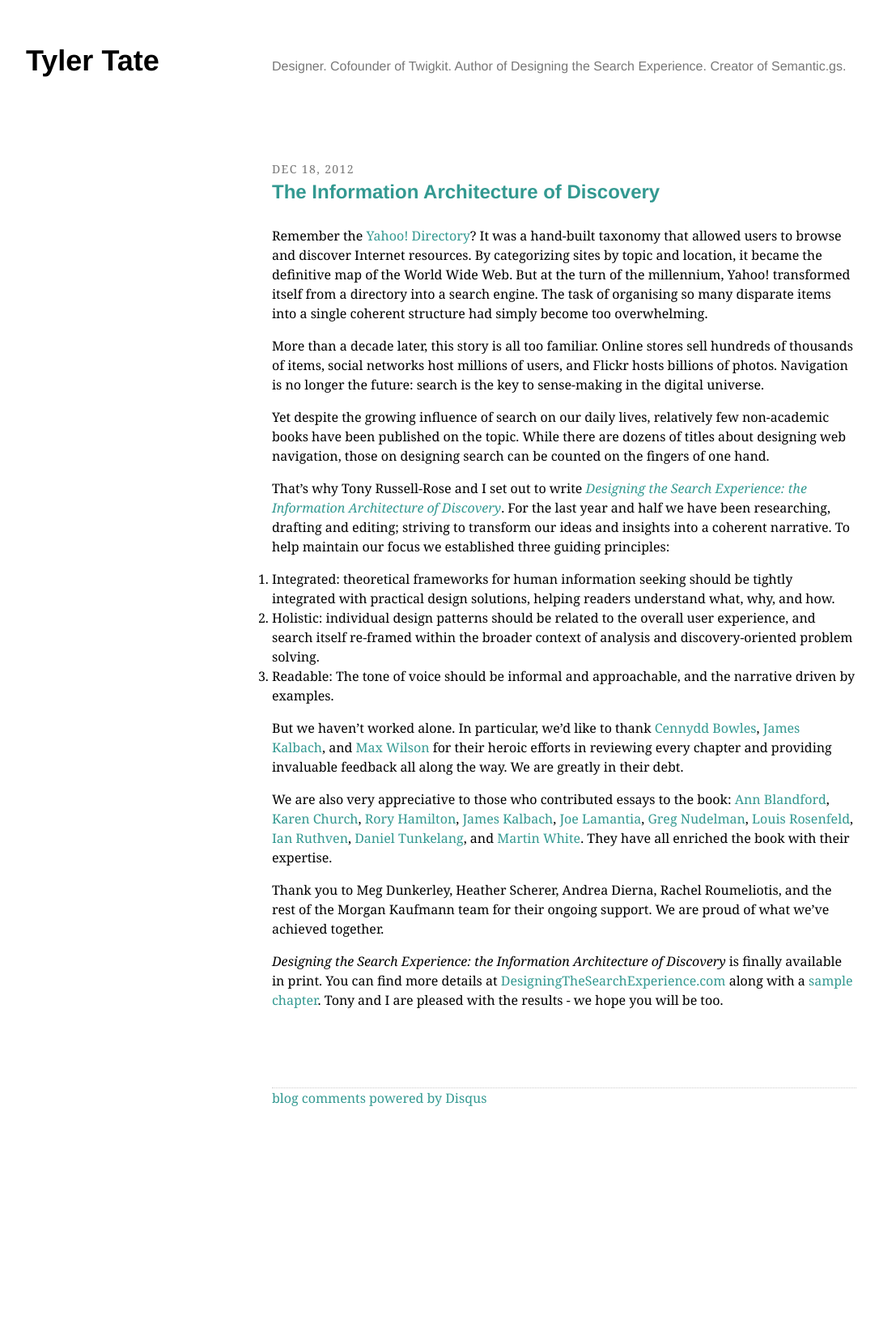
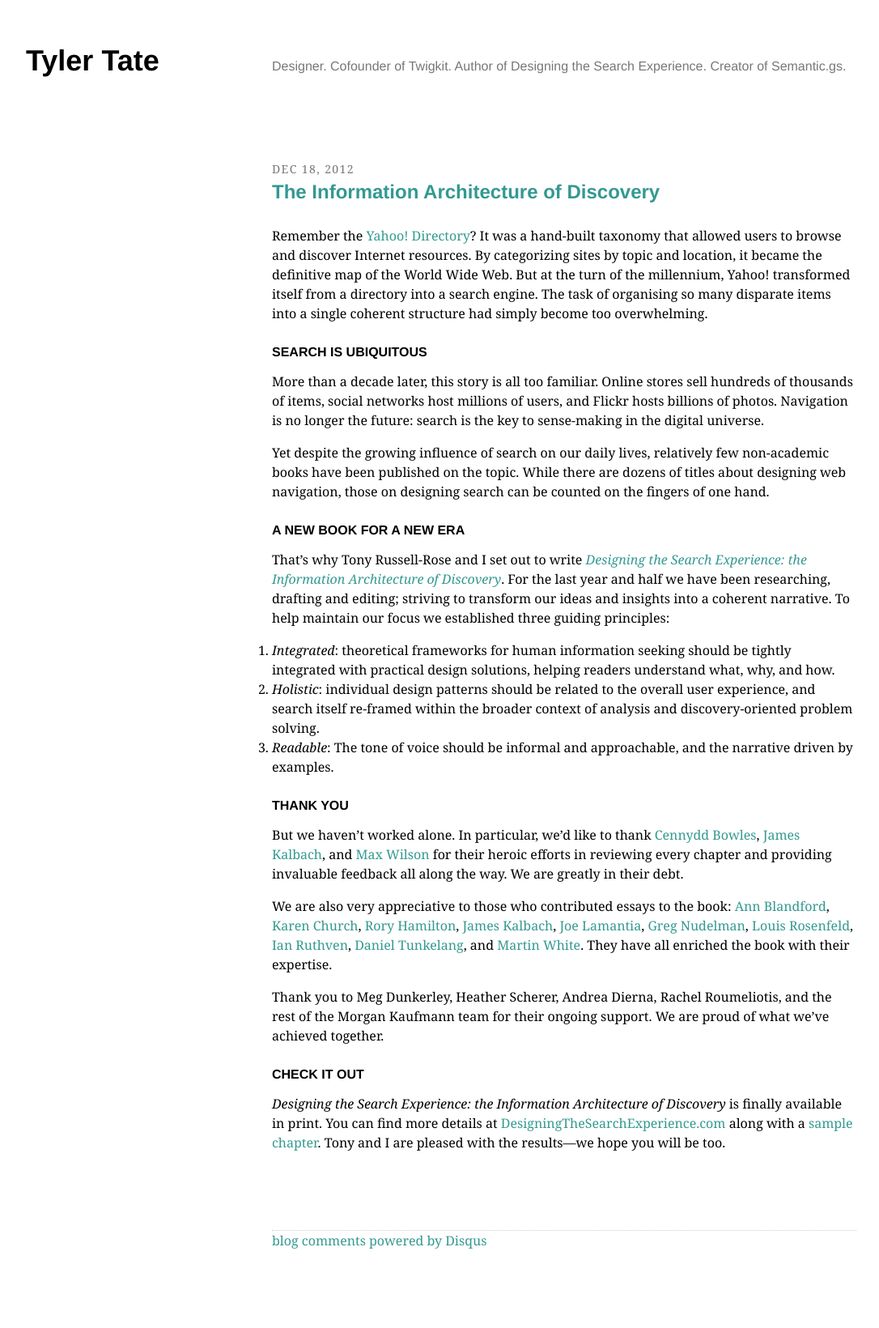
Before and after one commit to SeriouslyInc/tylertate, a Jekyll site: the page built from blog/_posts/2012-12-18-information-architecture-of-discovery.markdown, in a window 1280 px wide. Shown: the whole page at 81% size, without its empty margins (19-1105 px from the left). Built offline with Jekyll 4.4.1, drawn with Linux system fonts in a browser that asks for light colours; comment, search, counter and statistics services are not loaded; before the commit the page ends 1464 px from its top, so only the background shows below that.

Commit message:
Adding headings.

```diff
--- a/blog/_posts/2012-12-18-information-architecture-of-discovery.markdown
+++ b/blog/_posts/2012-12-18-information-architecture-of-discovery.markdown
@@ -6,20 +6,24 @@ snippet: "Despite the growing influence of search on our daily lives, relatively
 
 Remember the [Yahoo! Directory](http://dir.yahoo.com)? It was a hand-built taxonomy that allowed users to browse and discover Internet resources. By categorizing sites by topic and location, it became the definitive map of the World Wide Web. But at the turn of the millennium, Yahoo! transformed itself from a directory into a search engine. The task of organising so many disparate items into a single coherent structure had simply become too overwhelming.
 
+###Search is ubiquitous
 More than a decade later, this story is all too familiar. Online stores sell hundreds of thousands of items, social networks host millions of users, and Flickr hosts billions of photos. Navigation is no longer the future: search is the key to sense-making in the digital universe.
 
 Yet despite the growing influence of search on our daily lives, relatively few non-academic books have been published on the topic. While there are dozens of titles about designing web navigation, those on designing search can be counted on the fingers of one hand.
 
+###A new book for a new era
 That’s why Tony Russell-Rose and I set out to write _[Designing the Search Experience: the Information Architecture of Discovery](http://designingthesearchexperience.com)_. For the last year and half we have been researching, drafting and editing; striving to transform our ideas and insights into a coherent narrative. To help maintain our focus we established three guiding principles:
 
-1. Integrated: theoretical frameworks for human information seeking should be tightly integrated with practical design solutions, helping readers understand what, why, and how.
-2. Holistic: individual design patterns should be related to the overall user experience, and search itself re-framed within the broader context of analysis and discovery-oriented problem solving.
-3. Readable: The tone of voice should be informal and approachable, and the narrative driven by examples.
+1. *Integrated*: theoretical frameworks for human information seeking should be tightly integrated with practical design solutions, helping readers understand what, why, and how.
+2. *Holistic*: individual design patterns should be related to the overall user experience, and search itself re-framed within the broader context of analysis and discovery-oriented problem solving.
+3. *Readable*: The tone of voice should be informal and approachable, and the narrative driven by examples.
 
+### Thank You
 But we haven’t worked alone. In particular, we’d like to thank [Cennydd Bowles](http://www.cennydd.co.uk), [James Kalbach](http://experiencinginformation.wordpress.com), and [Max Wilson](http://www.cs.nott.ac.uk/~mlw/) for their heroic efforts in reviewing every chapter and providing invaluable feedback all along the way. We are greatly in their debt.
 
 We are also very appreciative to those who contributed essays to the book: [Ann Blandford](http://www.ucl.ac.uk/uclic/people/a_blandford), [Karen Church](https://twitter.com/karenchurch), [Rory Hamilton](http://everythingiknow.squarespace.com), [James Kalbach](http://experiencinginformation.wordpress.com), [Joe Lamantia](http://www.joelamantia.com), [Greg Nudelman](http://www.designcaffeine.com), [Louis Rosenfeld](http://louisrosenfeld.com/home/), [Ian Ruthven](http://www.cis.strath.ac.uk/cis/staff/index.php?uid=52833), [Daniel Tunkelang](http://thenoisychannel.com), and [Martin White](http://www.intranetfocus.com/about/martin-white). They have all enriched the book with their expertise.
 
 Thank you to Meg Dunkerley, Heather Scherer, Andrea Dierna, Rachel Roumeliotis, and the rest of the Morgan Kaufmann team for their ongoing support. We are proud of what we’ve achieved together.
 
-_Designing the Search Experience: the Information Architecture of Discovery_ is finally available in print. You can find more details at [DesigningTheSearchExperience.com](http://designingthesearchexperience.com) along with a [sample chapter](http://designingthesearchexperience.com/downloads/dtse-chapter2.pdf). Tony and I are pleased with the results - we hope you will be too.
+### Check it out
+_Designing the Search Experience: the Information Architecture of Discovery_ is finally available in print. You can find more details at [DesigningTheSearchExperience.com](http://designingthesearchexperience.com) along with a [sample chapter](http://designingthesearchexperience.com/downloads/dtse-chapter2.pdf). Tony and I are pleased with the results—we hope you will be too.
```
